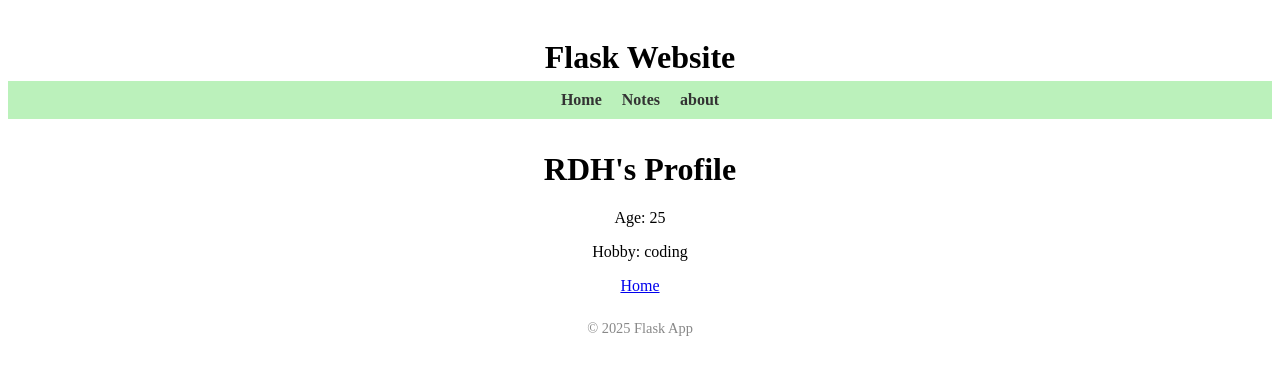
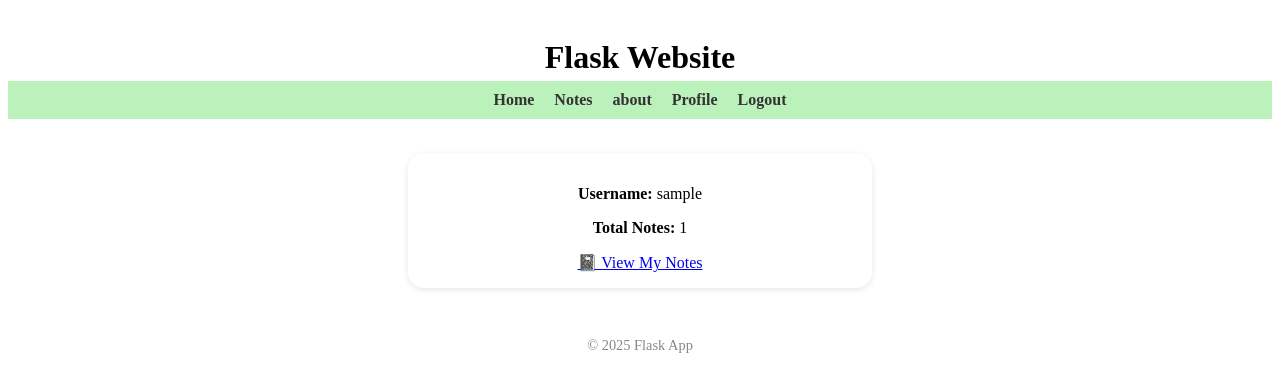
Before and after one commit to patpal3000/flask-notes-app, a Flask app: page /profile in a window 1280 px wide. Shown: the top 392 px of the page. Run offline with Flask 3, Linux system fonts and the light colour scheme; the visitor is signed in with stand-in values (Sample User, id 1); tables that the repository leaves empty hold one stand-in row (values such as "Sample post").

Commit message:
task 22 - add user identity, session awarness, dynamic template

```diff
--- a/app.py
+++ b/app.py
@@ -51,18 +51,6 @@ def submit():
 @app.route("/about")
 def about():
     return render_template("about.html")
-
-#----------------------------------------------------------------
-#task 5
-#----------------------------------------------------------------
-@app.route("/profile")
-def profile():
-    user = {
-        "name": "RDH",
-        "age": 25,
-        "hobby": "coding"
-    }
-    return render_template("profile.html", user=user)
 
 #----------------------------------------------------------------
 #task 6
@@ -173,5 +161,15 @@ def logout():
     flash("👋 Logged out.")
     return redirect("/")
 
+@app.route("/profile")
+def profile():
+    if "user_id" not in session:
+        flash("⚠️ Please log in first.")
+        return redirect("/login")
+
+    user = User.query.get(session["user_id"])
+    note_count = Note.query.filter_by(user_id=user.id).count()
+    return render_template("profile.html", user=user, note_count=note_count)
+
 if __name__ == "__main__":
     app.run(debug=True)
--- a/static/style.css
+++ b/static/style.css
@@ -134,3 +134,12 @@ footer a {
 .btn:hover {
     background-color: #0056b3;
 }
+
+.card {
+    background: #fff;
+    padding: 1em 2em;
+    margin: 1.5em auto;
+    max-width: 400px;
+    border-radius: 1em;
+    box-shadow: 0 2px 6px rgba(0, 0, 0, 0.1);
+}
--- a/templates/base.html
+++ b/templates/base.html
@@ -13,6 +13,13 @@
                 <a href="/">Home</a>
                 <a href="/notes">Notes</a>
                 <a href="/about">about</a>
+                {% if session.user_id %}
+                    <a href="/profile">Profile</a>
+                    <a href="/logout">Logout</a>
+                {% else %}
+                    <a href="/login">Login</a>
+                    <a href="/register">Register</a>
+                {% endif %}
             </nav>
         </header>
 
--- a/templates/profile.html
+++ b/templates/profile.html
@@ -1,9 +1,10 @@
 {% extends "base.html" %}
 {% block title %}Profile{% endblock %}
 {% block content %}
-        <!-- Task 5 -->
-        <h1>{{ user.name }}'s Profile</h1>
-        <p>Age: {{ user.age }}</p>
-        <p>Hobby: {{ user.hobby }}</p>
-        <a href="/">Home</a>
+        <!-- Task 22 -->
+        <div class="card">
+                <p><strong>Username:</strong> {{ user.username }}</p>
+                <p><strong>Total Notes:</strong> {{ note_count }}</p>
+                <a href="/notes">📓 View My Notes</a>
+        </div>
 {% endblock %}
```
